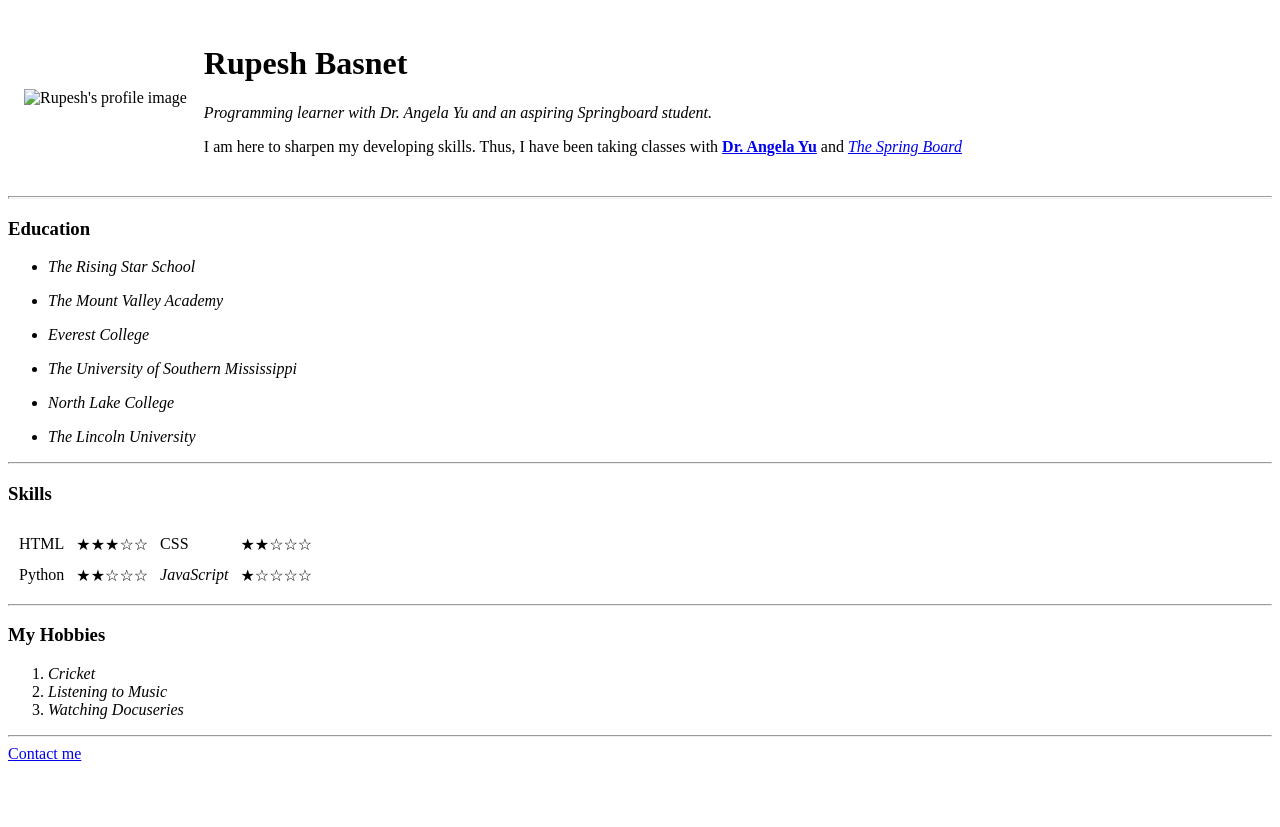
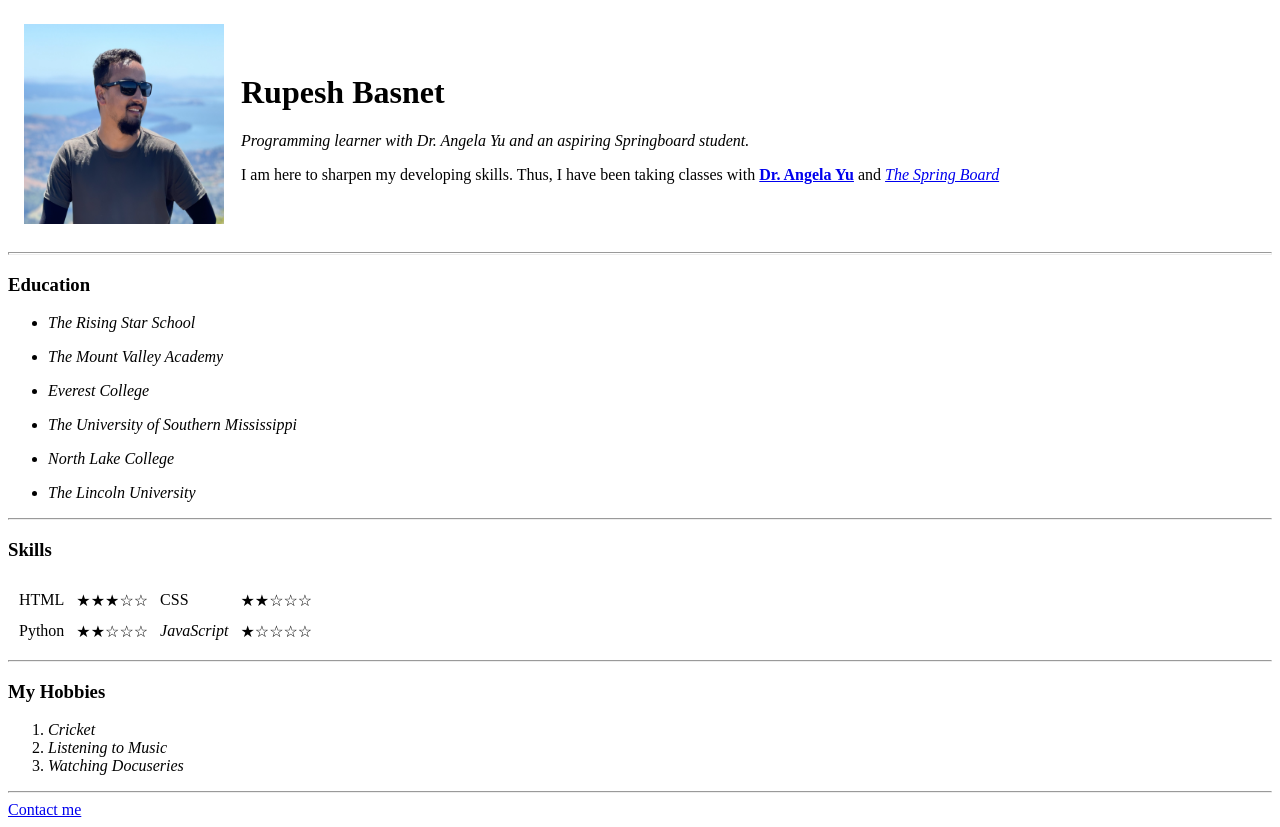
Before and after one commit to roopace55/CV, a plain HTML site: page index.html in a window 1280 px wide. Before the commit the page ends 800 px from the top, so only its background shows below. Drawn offline with Linux system fonts and the light colour scheme.

Commit message:
Update index.html

```diff
--- a/index.html
+++ b/index.html
@@ -9,7 +9,7 @@
 <body>
   <table cellspacing="15">
     <tr>
-      <td><img src="F9B057E8-8BBC-4DBC-95BC-CB66B0E4F0E9.PNG" alt="Rupesh's profile image" height="200" width="200"></td>
+      <td><img src="rupesh.PNG" alt="Rupesh's profile image" height="200" width="200" radius="100%"></td>
       <td>
         <h1>Rupesh Basnet</h1>
         <p><em>Programming learner with Dr. Angela Yu and an aspiring Springboard student.</em></p>
```
